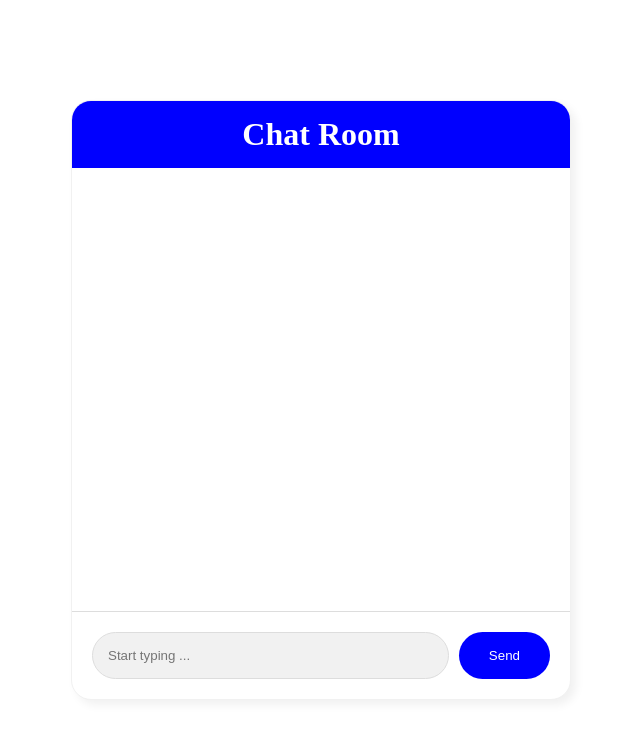
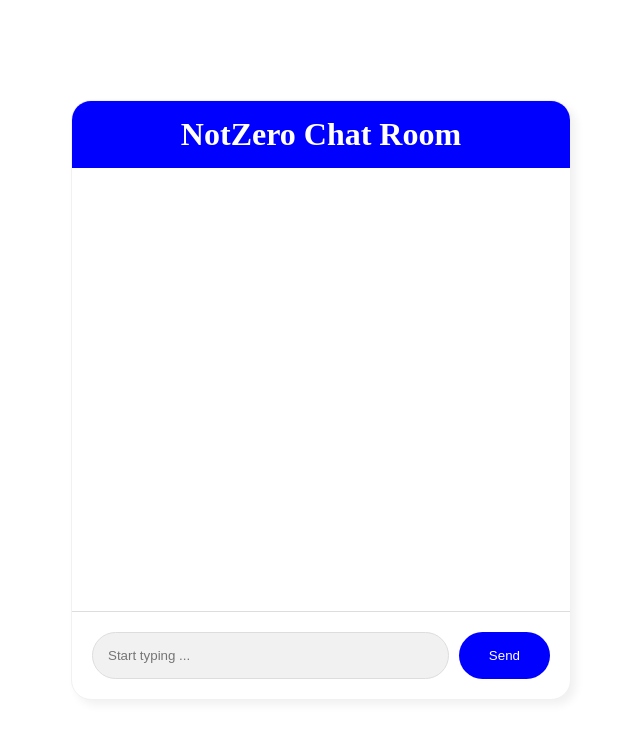
Before and after one commit to ilasisi/notzero-lessons, a plain HTML site: page index.html in a window 1280 px wide. Shown: the whole page, without its empty margins (319-959 px from the left). Drawn offline with Linux system fonts and the light colour scheme.

Commit message:
update title

```diff
--- a/index.html
+++ b/index.html
@@ -9,7 +9,7 @@
     <body>
         <div class="chat-container">
             <header class="chat-header">
-                <h1>Chat Room</h1>
+                <h1>NotZero Chat Room</h1>
             </header>
             <main class="message-container"></main>
             <footer>
```
